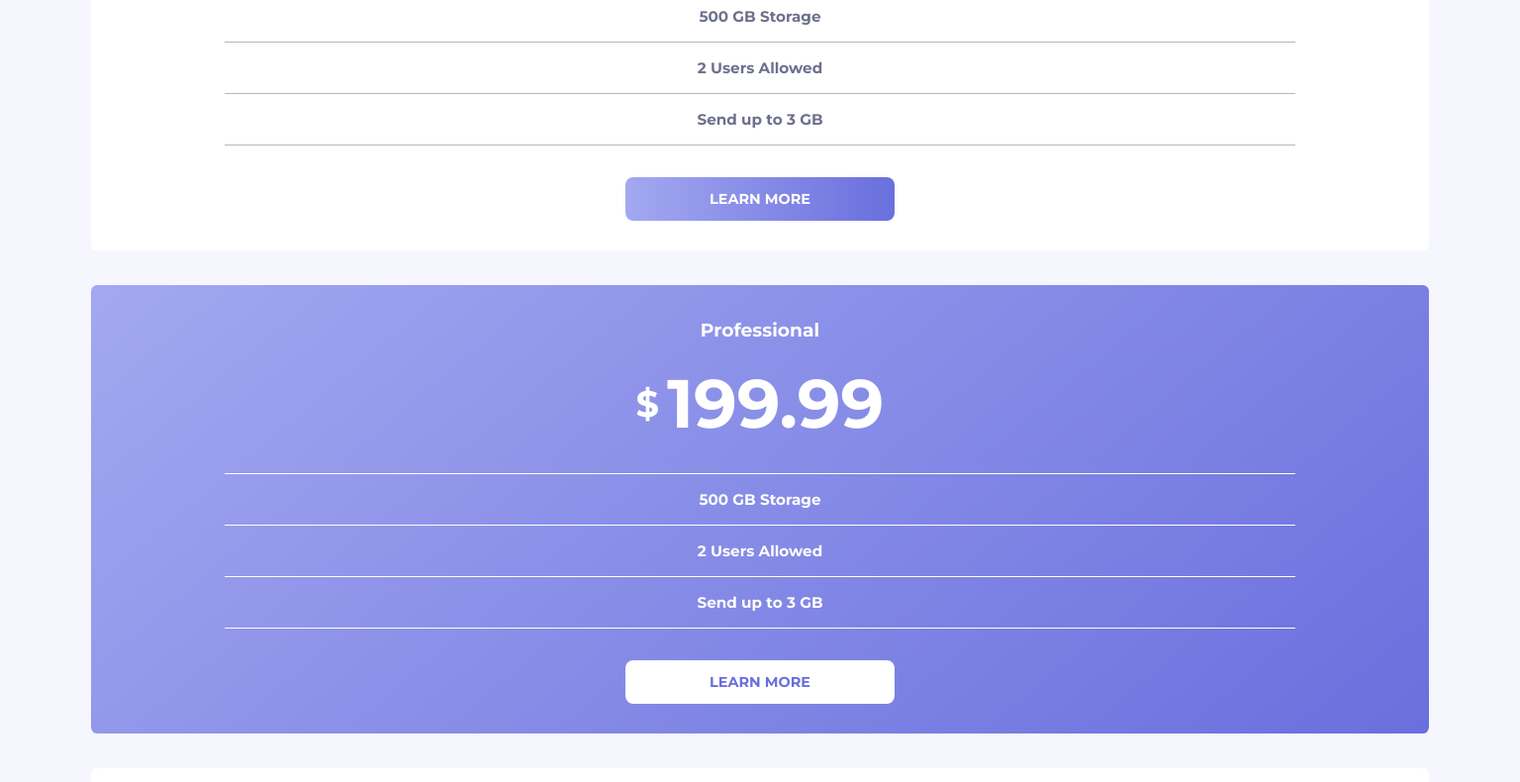
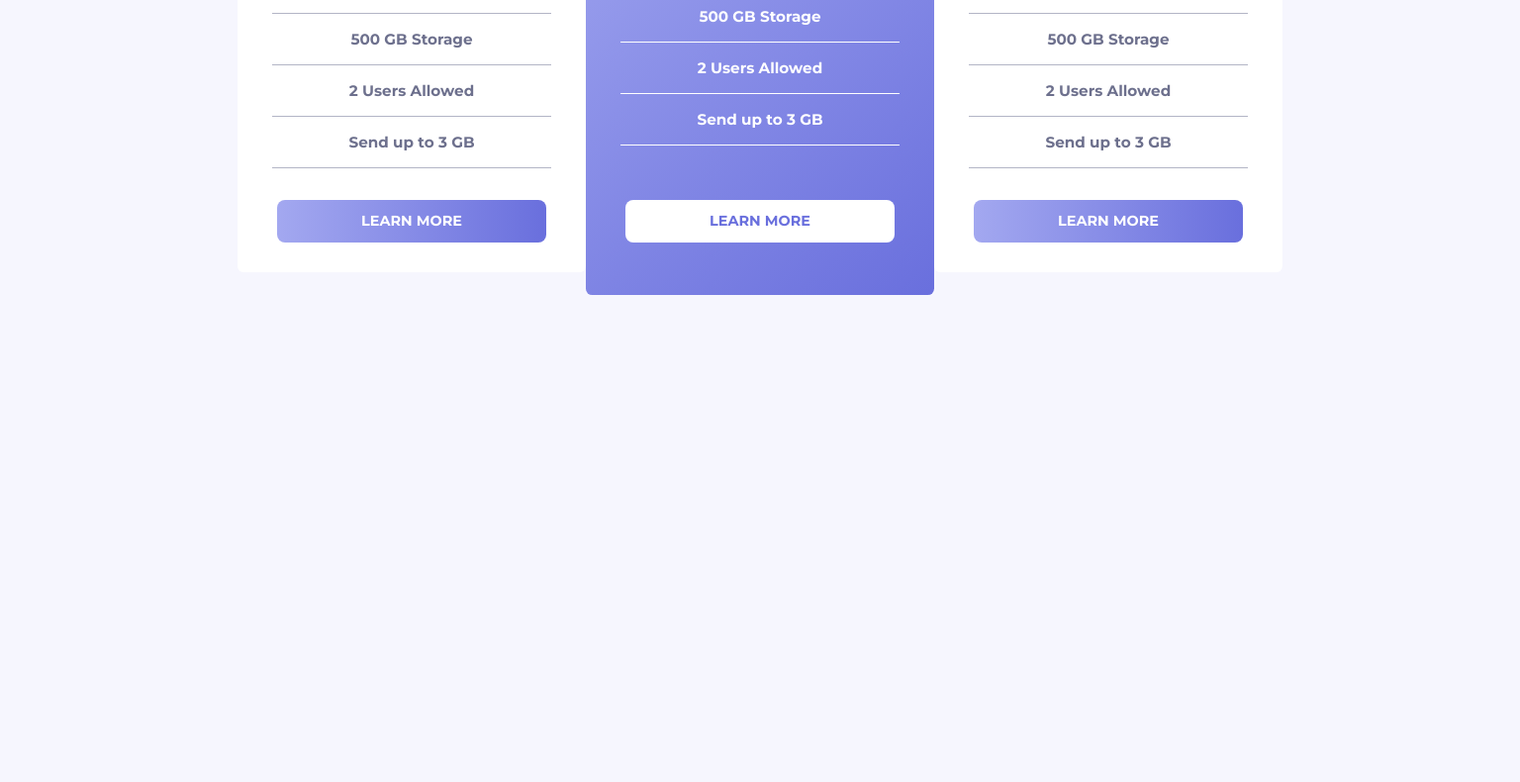
Before and after one commit to GiovannyCordeiro/Pricing-Component, a plain HTML site: page index.html in a window 1536 px wide. Shown: the part 455-1245 px from the top of the page at 99% size. After the commit the page ends 800 px from the top, so only its background shows below. Drawn offline with Linux system fonts and the light colour scheme.

Commit message:
resize-for-desktop-layout

```diff
--- a/src/styles/style.css
+++ b/src/styles/style.css
@@ -213,4 +213,26 @@
     color: #fff;
     border-radius: .5rem;
     font-size: .9rem;
+}
+
+@media screen and (min-width: 1440px){
+  .wrapper-main{
+    flex-direction: row;
   }
+
+  .wrapper-main{
+    gap: 0;
+  }
+
+  .card{
+    width: 22rem;
+  }
+
+  .card:nth-child(2){
+    height: 31.1rem;
+  }
+
+  .card:nth-child(2) > a{
+    margin-top: 3.4rem;
+  }
+}
```
